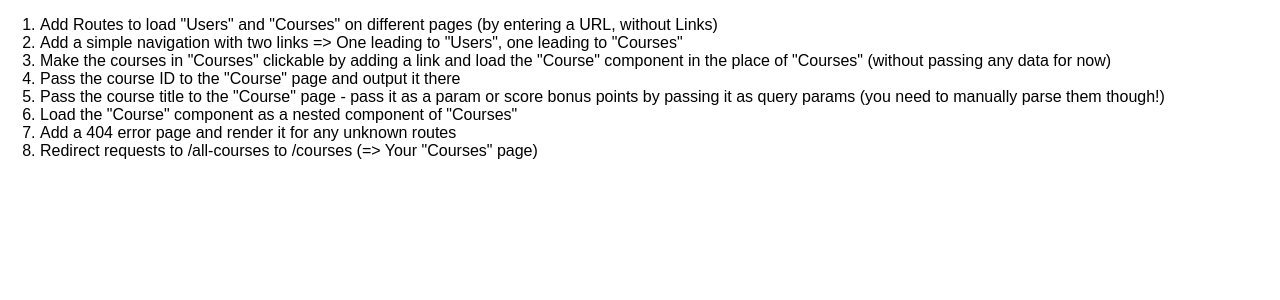
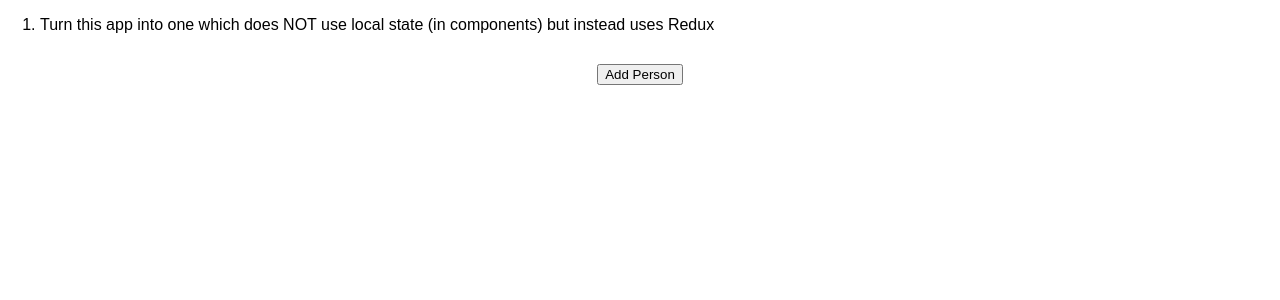
Before and after one commit to SerafinPL/react-redux-002, a React (Create React App) app: page / in a window 1280 px wide. Shown: the top 300 px of the page. Built offline with nearby package versions, Linux system fonts and the light colour scheme.

Commit message:
changes project becouse of bug

```diff
--- a/src/App.js
+++ b/src/App.js
@@ -1,22 +1,15 @@
 import React, { Component } from 'react';
 
-import Courses from './containers/Courses/Courses';
-import Users from './containers/Users/Users';
+import Persons from './containers/Persons';
 
 class App extends Component {
-  render () {
+  render() {
     return (
       <div className="App">
-        <ol style={{textAlign: 'left'}}>
-          <li>Add Routes to load "Users" and "Courses" on different pages (by entering a URL, without Links)</li>
-          <li>Add a simple navigation with two links => One leading to "Users", one leading to "Courses"</li>
-          <li>Make the courses in "Courses" clickable by adding a link and load the "Course" component in the place of "Courses" (without passing any data for now)</li>
-          <li>Pass the course ID to the "Course" page and output it there</li>
-          <li>Pass the course title to the "Course" page - pass it as a param or score bonus points by passing it as query params (you need to manually parse them though!)</li>
-          <li>Load the "Course" component as a nested component of "Courses"</li>
-          <li>Add a 404 error page and render it for any unknown routes</li>
-          <li>Redirect requests to /all-courses to /courses (=> Your "Courses" page)</li>
+        <ol>
+          <li>Turn this app into one which does NOT use local state (in components) but instead uses Redux</li>
         </ol>
+        <Persons />
       </div>
     );
   }
--- /dev/null
+++ b/src/components/AddPerson/AddPerson.css
@@ -0,0 +1,4 @@
+.AddPerson {
+    text-align: center;
+    margin: 30px;
+}
--- /dev/null
+++ b/src/components/AddPerson/AddPerson.js
@@ -0,0 +1,11 @@
+import React from 'react';
+
+import './AddPerson.css';
+
+const addPerson = (props) => (
+    <div className="AddPerson">
+        <button onClick={props.personAdded}>Add Person</button>
+    </div>
+);
+
+export default addPerson;
--- /dev/null
+++ b/src/components/Person/Person.css
@@ -0,0 +1,9 @@
+.Person {
+    padding: 10px;
+    margin: 10px auto;
+    border: 1px solid #eee;
+    box-shadow: 0 2px 2px #ccc;
+    box-sizing: border-box;
+    width: 80%;
+    text-align: center;
+}
--- /dev/null
+++ b/src/components/Person/Person.js
@@ -0,0 +1,12 @@
+import React from 'react';
+
+import './Person.css';
+
+const person = (props) => (
+    <div className="Person" onClick={props.clicked}>
+        <h1>{props.name}</h1>
+        <p>Age: {props.age}</p>
+    </div>
+);
+
+export default person;
--- a/src/containers/Courses/Courses.css
+++ /dev/null
@@ -1,15 +0,0 @@
-.Courses {
-    display: flex;
-    justify-content: space-between;
-    align-items: center;
-    width: 80%;
-    margin: auto;
-}
-
-.Course {
-    border: 1px solid #eee;
-    box-shadow: 0 2px 3px #ccc;
-    padding: 10px;
-    margin: 10px;
-    cursor: pointer;
-}
--- a/src/containers/Courses/Courses.js
+++ /dev/null
@@ -1,30 +0,0 @@
-import React, { Component } from 'react';
-
-import './Courses.css';
-
-class Courses extends Component {
-    state = {
-        courses: [
-            { id: 1, title: 'Angular - The Complete Guide' },
-            { id: 2, title: 'Vue - The Complete Guide' },
-            { id: 3, title: 'PWA - The Complete Guide' }
-        ]
-    }
-
-    render () {
-        return (
-            <div>
-                <h1>Amazing Udemy Courses</h1>
-                <section className="Courses">
-                    {
-                        this.state.courses.map( course => {
-                            return <article className="Course" key={course.id}>{course.title}</article>;
-                        } )
-                    }
-                </section>
-            </div>
-        );
-    }
-}
-
-export default Courses;
--- /dev/null
+++ b/src/containers/Persons.js
@@ -0,0 +1,44 @@
+import React, { Component } from 'react';
+
+import Person from '../components/Person/Person';
+import AddPerson from '../components/AddPerson/AddPerson';
+
+class Persons extends Component {
+    state = {
+        persons: []
+    }
+
+    personAddedHandler = () => {
+        const newPerson = {
+            id: Math.random(), // not really unique but good enough here!
+            name: 'Max',
+            age: Math.floor( Math.random() * 40 )
+        }
+        this.setState( ( prevState ) => {
+            return { persons: prevState.persons.concat(newPerson)}
+        } );
+    }
+
+    personDeletedHandler = (personId) => {
+        this.setState( ( prevState ) => {
+            return { persons: prevState.persons.filter(person => person.id !== personId)}
+        } );
+    }
+
+    render () {
+        return (
+            <div>
+                <AddPerson personAdded={this.personAddedHandler} />
+                {this.state.persons.map(person => (
+                    <Person
+                        key={person.id}
+                        name={person.name}
+                        age={person.age}
+                        clicked={() => this.personDeletedHandler(person.id)}/>
+                ))}
+            </div>
+        );
+    }
+}
+
+export default Persons;
--- a/src/containers/Users/Users.js
+++ /dev/null
@@ -1,13 +0,0 @@
-import React, { Component } from 'react';
-
-class Users extends Component {
-    render () {
-        return (
-            <div>
-                <h1>The Users Page</h1>
-            </div>
-        );
-    }
-}
-
-export default Users;
--- a/src/index.css
+++ b/src/index.css
@@ -2,5 +2,4 @@ body {
   margin: 0;
   padding: 0;
   font-family: sans-serif;
-  text-align: center;
 }
```
Also changed, not shown: src/containers/Course/Course.js (deleted, +0 -14 lines).
